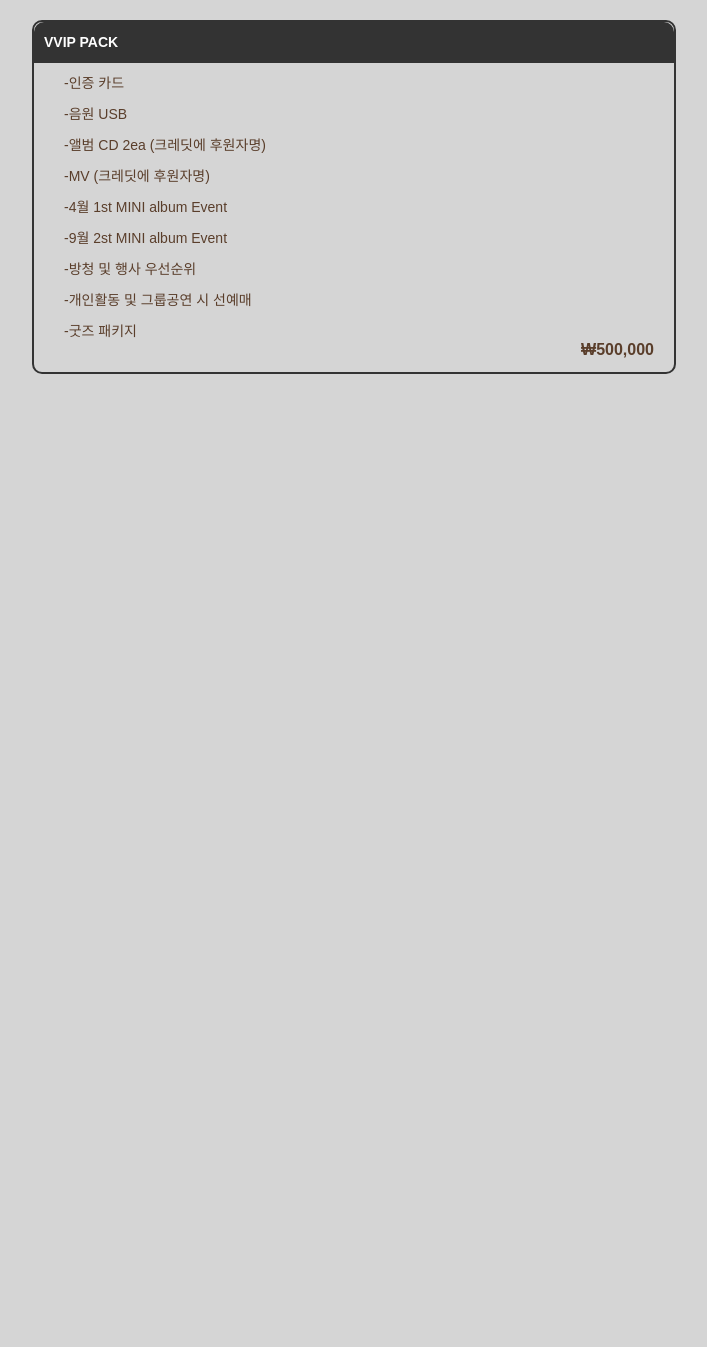
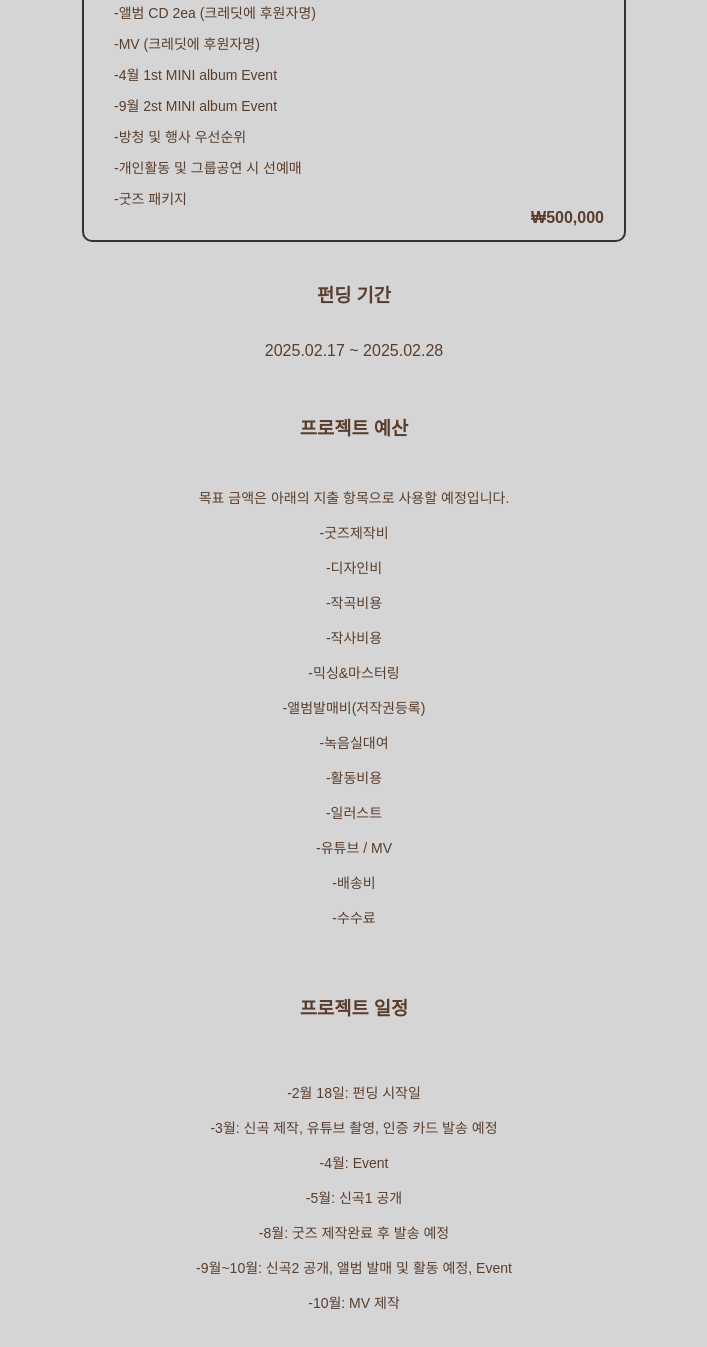
Before and after one commit to sandsenter785/snadsenter, a plain HTML site: page index.html in a window 1280 px wide. Shown: the part 1215-2562 px from the top of the page, without its empty margins (286-993 px from the left). Before the commit the page ends 1659 px from the top, so only its background shows below. Drawn offline with Linux system fonts and the light colour scheme.

Commit message:
Update index.html

```diff
--- a/index.html
+++ b/index.html
@@ -30,7 +30,7 @@
         }
         .funding-section {
             width: 90%;
-            max-width: 600px;
+            max-width: 500px;
             display: flex;
             flex-direction: column;
             align-items: center;
@@ -67,6 +67,16 @@
             font-size: 16px;
             font-weight: bold;
         }
+        .normal {
+            width: 90%;
+            max-width: 500px;
+            font-size: 14px;
+            line-height: 1.5;
+            text-align: center;
+            margin-top: 20px;
+            padding: 10px;
+            background: transparent;
+        }
     </style>
 </head>
 <body>
@@ -92,13 +102,11 @@
             팬 여러분 한 분 한 분의 목소리와 사랑이 이 앨범에 그대로 담길 거예요.</p>
             <p>제 음악을 사랑해주시고 지지해주신 여러분에게 감사의 마음을 전하며,
             이번 프로젝트가 여러분과 저의 특별한 기억으로 남을 수 있도록 함께 해주세요.
-            여러분의 믿음에 보답하는 앨범을 만들어가겠습니다.
-            함께 해요, "Together Again: 2025, Our Story".</p>
+            여러분의 믿음에 보답하는 앨범을 만들어가겠습니다.</p>
+            <p>함께 해요, "Together Again: 2025, Our Story".</p>
         </div>
 
         <div class="funding-section">
-            <h3>펀딩 기간</h3>
-            <p>2025.02.17 ~ 2025.02.28</p> <p>
             <h3>펀딩 패키지</h3>
 
             <div class="funding">
@@ -130,6 +138,41 @@
                 <p>-굿즈 패키지</p>
                 <span class="price">₩500,000</span>
             </div>
+
+            <h3>펀딩 기간</h3>
+            <p>2025.02.17 ~ 2025.02.28</p> <br>
+
+
+            <h3>프로젝트 예산</h3>
+            <div class="normal">
+                목표 금액은 아래의 지출 항목으로 사용할 예정입니다.
+                <p>-굿즈제작비</p>
+                <p>-디자인비</p>
+                <p>-작곡비용</p>
+                <p>-작사비용</p>
+                <p>-믹싱&마스터링</p>
+                <p>-앨범발매비(저작권등록)</p>
+                <p>-녹음실대여</p>
+                <p>-활동비용</p>
+                <p>-일러스트</p>
+                <p>-유튜브 / MV</p>
+                <p>-배송비</p>
+                <p>-수수료</p> <br>
+            </div>
+
+
+            <h3>프로젝트 일정</h3>
+            <div class="normal">
+                <p>-2월 18일: 펀딩 시작일</p>
+                <p>-3월: 신곡 제작, 유튜브 촬영, 인증 카드 발송 예정</p>
+                <p>-4월: Event</p>
+                <p>-5월: 신곡1 공개</p>
+                <p>-8월: 굿즈 제작완료 후 발송 예정</p>
+                <p>-9월~10월: 신곡2 공개, 앨범 발매 및 활동 예정, Event</p>
+                <p>-10월: MV 제작</p>
+            </div>
+
+
         </div>
     </div>
 </body>
```
